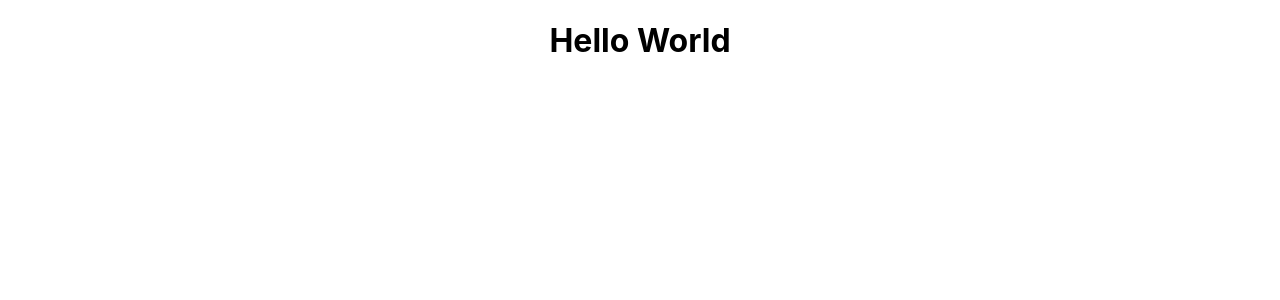
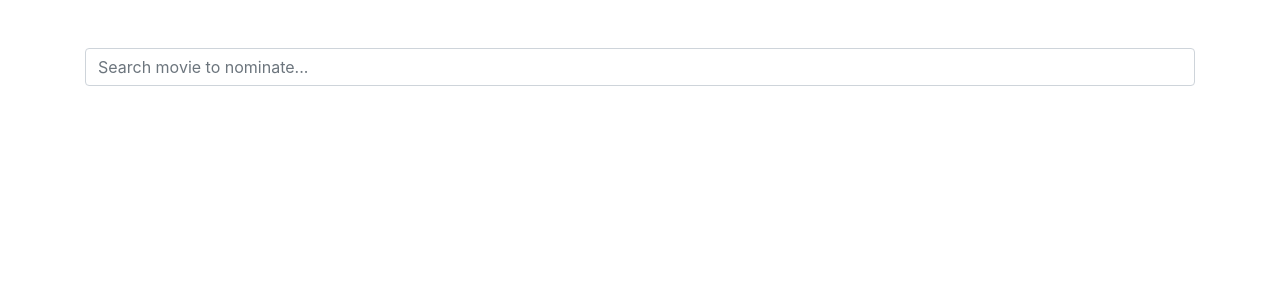
Before and after one commit to asadahmed01/the-shoppies, a React (Create React App) app: page / in a window 1280 px wide. Shown: the top 300 px of the page. Built offline with nearby package versions, Linux system fonts and the light colour scheme.

Commit message:
created the input field for the search bar

```diff
--- a/package.json
+++ b/package.json
@@ -7,6 +7,7 @@
     "@testing-library/jest-dom": "^5.11.8",
     "@testing-library/react": "^11.2.2",
     "@testing-library/user-event": "^12.6.0",
+    "bootstrap": "^4.1.1",
     "react": "^17.0.1",
     "react-dom": "^17.0.1",
     "react-scripts": "4.0.1",
--- a/src/App.js
+++ b/src/App.js
@@ -1,10 +1,10 @@
-import logo from "./logo.svg";
 import "./App.css";
+import SearchBar from "./components/searchBar";
 
 function App() {
   return (
     <div className="App">
-      <h1>Hello World</h1>
+      <SearchBar />
     </div>
   );
 }
--- /dev/null
+++ b/src/components/data.js
@@ -0,0 +1,10 @@
+const data = [
+  { title: "Game of Thrones", year: 2020 },
+  { title: "Gambit of Gambia", year: 2010 },
+  { title: "Breaking Bad", year: 2009 },
+  { title: "Wentworth Miller", year: 2021 },
+];
+
+export function getAll() {
+  return data;
+}
--- /dev/null
+++ b/src/components/searchBar.jsx
@@ -0,0 +1,46 @@
+import React, { Component } from "react";
+import { getAll } from "./data";
+
+class SearchBar extends Component {
+  state = {
+    movies: [],
+    search: [],
+    value: "",
+  };
+
+  componentDidMount() {
+    const items = getAll();
+    this.setState({ movies: items });
+  }
+  handleChange = (event) => {
+    const value = event.target.value;
+    this.setState({ value });
+    const movies = [...this.state.movies];
+    const item = movies.filter((m) => {
+      return m.title.toLowerCase().startsWith(value.toLowerCase());
+    });
+    this.setState({ search: item });
+    console.log(this.state.search);
+  };
+  render() {
+    return (
+      <div className="container mt-5">
+        <input
+          value={this.state.value}
+          type="text"
+          placeholder="Search movie to nominate..."
+          className="form-control"
+          onChange={this.handleChange}
+        />
+
+        <ul>
+          {this.state.search.map((m) => (
+            <h1>{m.title}</h1>
+          ))}
+        </ul>
+      </div>
+    );
+  }
+}
+
+export default SearchBar;
```
Also changed, not shown: src/index.js (+7 -6 lines), 2 other files (tests, documents, lock files or other folders).
